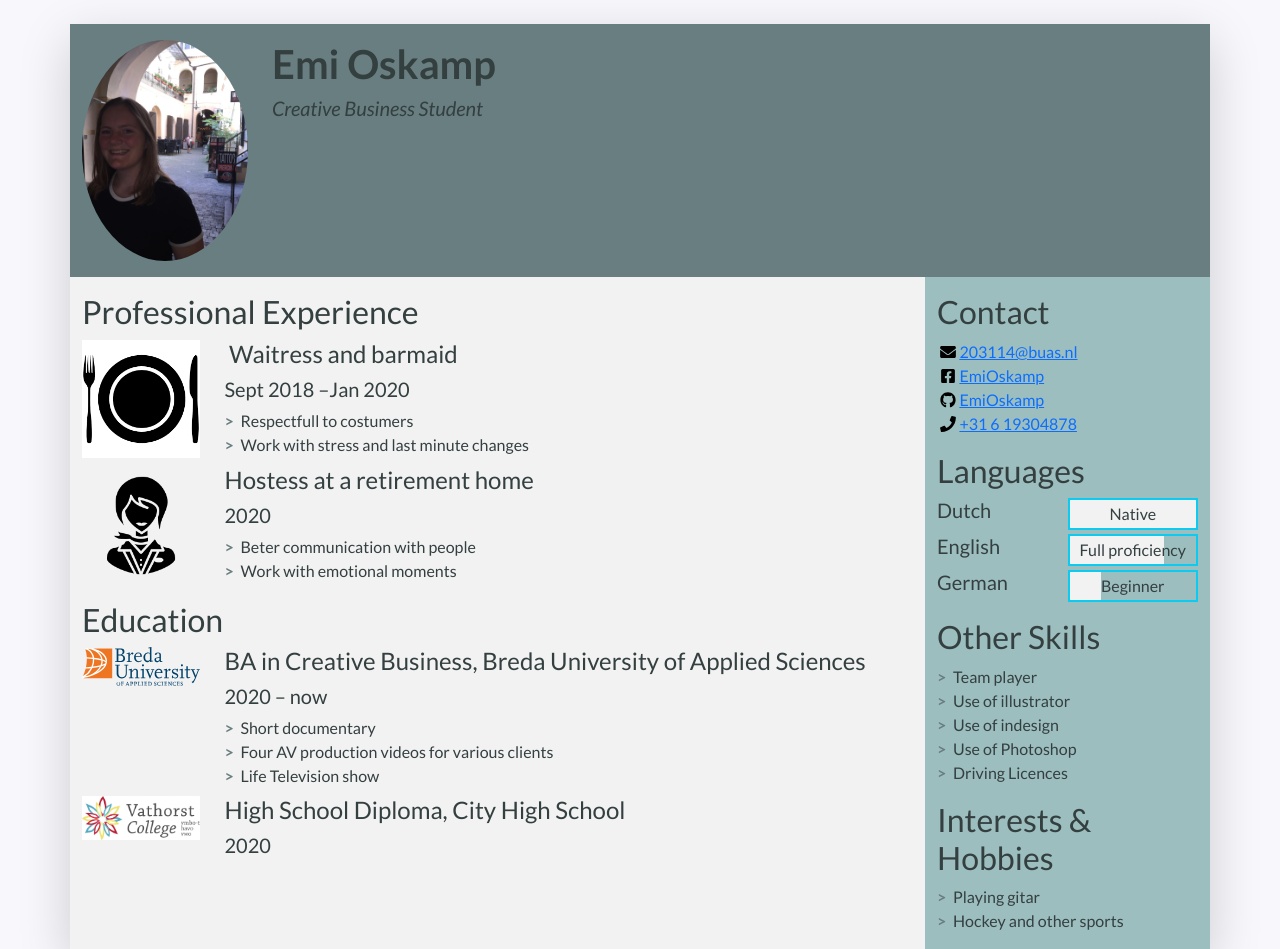
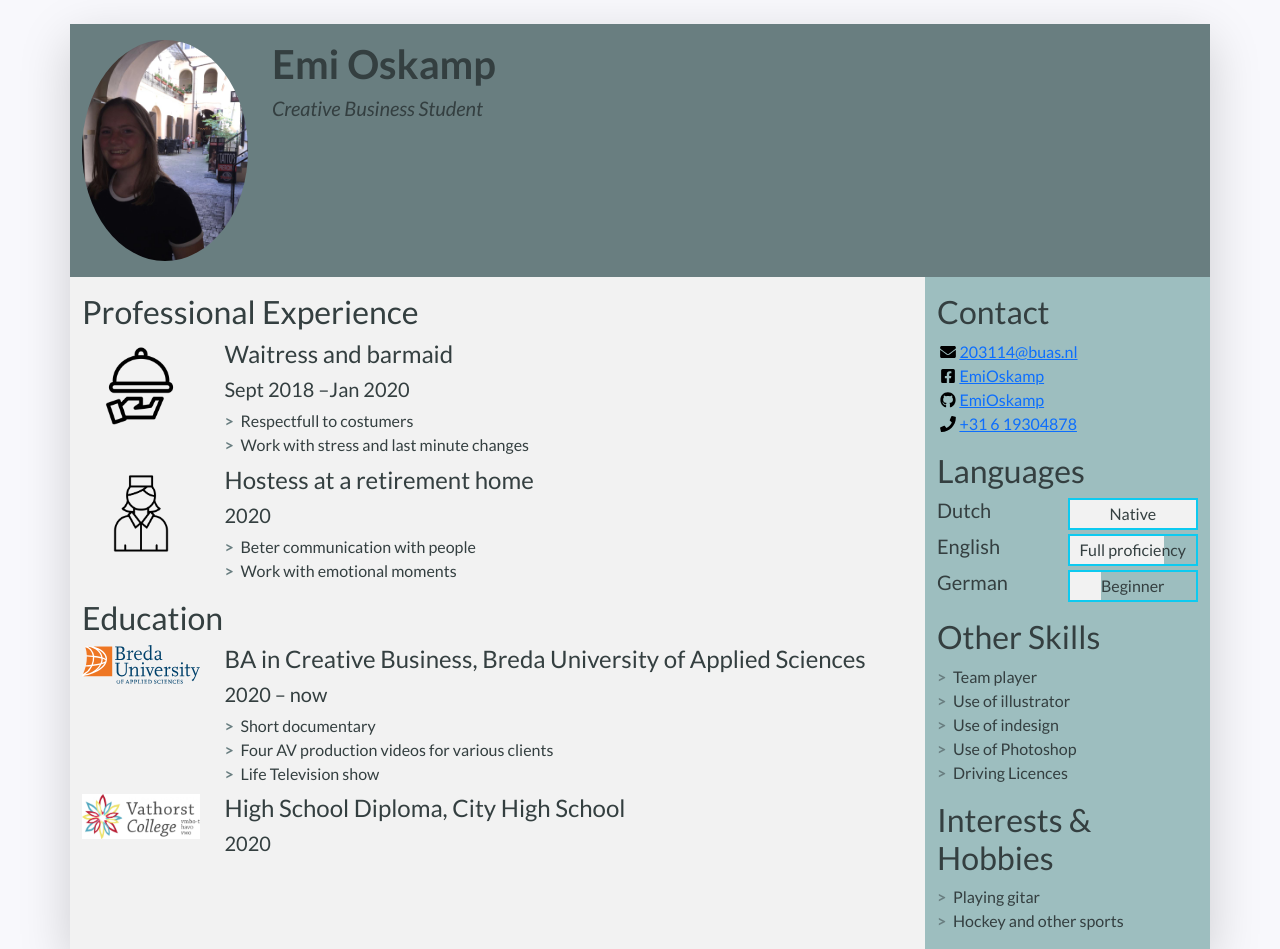
Before and after one commit to EmiOskamp/first-website, a plain HTML site: page index.html in a window 1280 px wide. Shown: the top 949 px of the page. Drawn offline with nearby package versions, Linux system fonts and the light colour scheme.

Commit message:
Last update

```diff
--- a/index.html
+++ b/index.html
@@ -86,10 +86,10 @@
               <li class="biography-item row mb-2">
                 <!-- We're using a grid inside a grid so we can align logos and text -->
                 <div class="logo-container col-3 col-sm-2 col-md-3 col-lg-2">
-                  <img class="biography-logo mw-100 d-block mx-auto" src='images/icons/plate.png' alt="plate" width="225">
+                  <img class="biography-logo mw-100 d-block mx-auto" src='images/icons/noun-waitress-2698379 (1).png' alt="plate" width="700">
                 </div>
                 <div class="biography-contents col-9 col-sm-10 col-md-9 col-lg-10">
-                  <h4>&nbsp;Waitress and barmaid</h4>
+                  <h4>Waitress and barmaid</h4>
                   <h5>Sept 2018 –Jan 2020</h5>
                   <!-- Use the list below to talk about your achievements -->
                   <ul class="biography-details list-unstyled">
@@ -103,7 +103,7 @@
               <li class="biography-item row mb-2">
                 <div class="logo-container col-3 col-sm-2 col-md-3 col-lg-2">
                 <!-- We're using a grid inside a grid so we can align logos and text -->
-                  <img class="biography-logo mw-100 d-block mx-auto" src="images/icons/hostes.png" alt="image" width="200">
+                  <img class="biography-logo mw-100 d-block mx-auto" src="images/icons/noun-air-hostess-1626235.png" alt="image" width="700">
                 </div>
                 <div class="biography-contents col-9 col-sm-10 col-md-9 col-lg-10">
                   <h4>Hostess at a retirement home</h4>
```
Also changed, not shown: images/icons/noun-air-hostess-1626235.png (added), images/icons/noun-waitress-2698379 (1).png (added).
